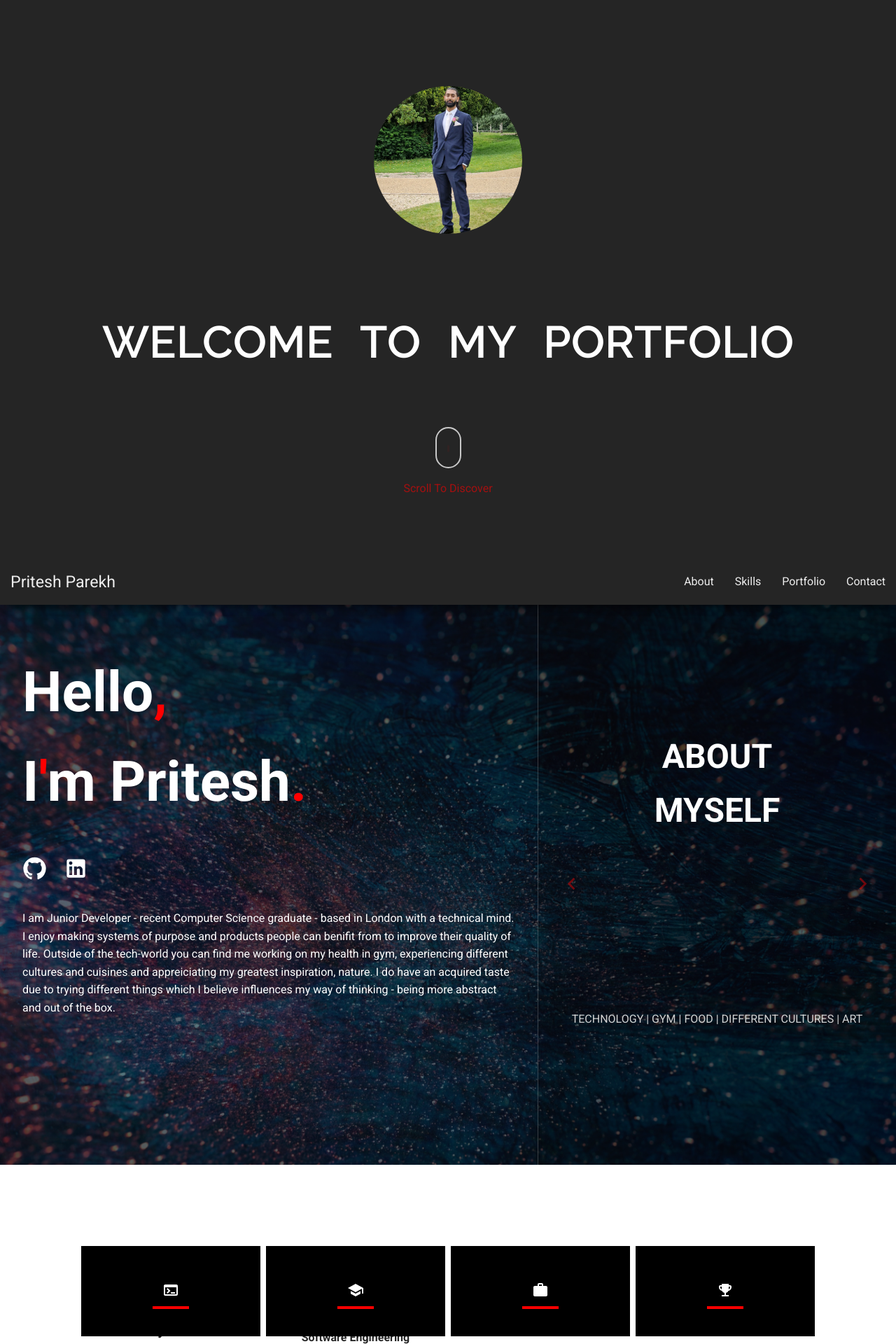
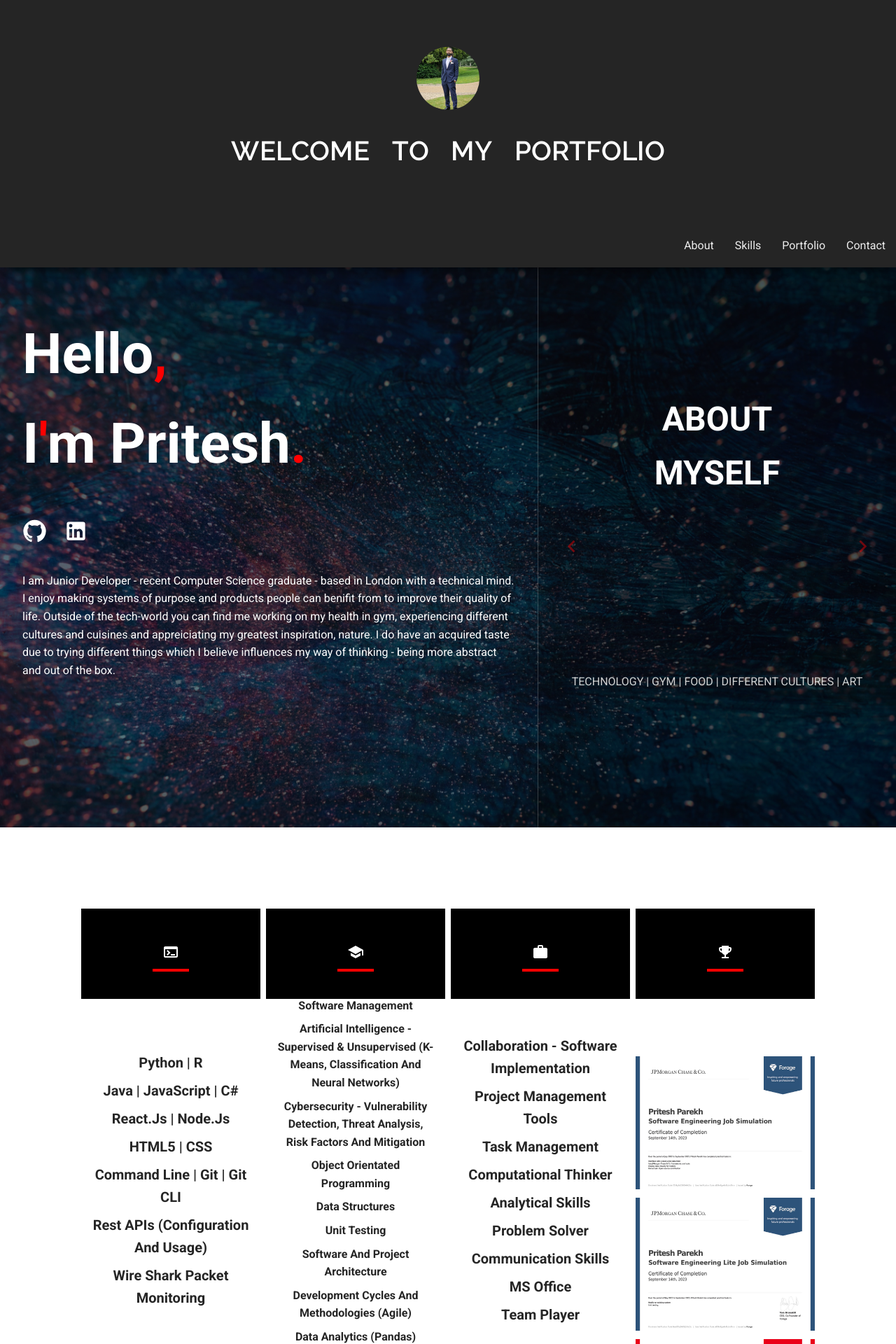
Before and after one commit to Pritesh2k/pritesh-portfolio-aws, a React (Create React App) app: page / in a window 1280 px wide. Shown: the top 1920 px of the page at 70% size. Built offline with nearby package versions, Linux system fonts and the light colour scheme; no server answers.

Commit message:
Update to header and skills content

```diff
--- a/src/App.css
+++ b/src/App.css
@@ -84,6 +84,7 @@ body {
 }
 
 .header {
+  height: 40vh;
   background-color: var(--primary);
 }
 
--- a/src/App.js
+++ b/src/App.js
@@ -64,7 +64,7 @@ function App() {
         <div className="brand display__logo">
           <a href="#top" className="nav__link">
             {' '}
-            <span>Pritesh Parekh</span>
+            {/* <span>Pritesh Parekh</span> */}
           </a>
         </div>
 
--- a/src/CSS/hero.css
+++ b/src/CSS/hero.css
@@ -20,13 +20,13 @@
 }
 
 .header-image {
-  width: 16.5vw;
-  height: 16.5vw;
+  width: 7vw;
+  height: 7vw;
   border-radius: 50%;
 
   object-fit:cover;
 
-  animation: grow 1.25s ease-in-out forwards;
+  /* animation: grow 1.25s ease-in-out forwards; */
 }
 
 @keyframes grow {
@@ -64,7 +64,7 @@
 
   width: 100%;
   height: 30%;
-  gap: 3vw;
+  gap: 2rem;
 }
 
 .scroll-downs {
@@ -164,7 +164,7 @@
 .h1-text {
   color: #fff;
   font-family: 'Raleway', sans-serif;
-  font-size: 5vw;
+  font-size: 3vw;
   font-weight: 600;
   text-transform: uppercase;
 }
--- a/src/CSS/skills.css
+++ b/src/CSS/skills.css
@@ -111,7 +111,7 @@
 }
 
 .technical-skills-academic{
-    font-size: 1.2rem;
+    font-size: 1rem;
 }
 
 .technical-skills-extra{
--- a/src/JS/Hero.js
+++ b/src/JS/Hero.js
@@ -40,14 +40,14 @@ function Hero() {
                         <span>o</span>
                     </div>
                 </div>
-                <div className="scroll-downs">
+                {/* <div className="scroll-downs">
                     <div className="mousey">
                         <div className="scroller"></div>
                     </div>
                     <div className='mouse-text'>
                         Scroll To Discover
                     </div>
-                </div>
+                </div> */}
             </div>
         </>
     );
--- a/src/JS/Skills.js
+++ b/src/JS/Skills.js
@@ -20,22 +20,21 @@ const skillsData = [
         id: 1,
         icon: <TerminalIcon fontSize='medium' />,
         categories: [
-            'Python', 'JavaScript', 'Java', 'React.js',
-            'C#', 'R', 'HTML & CSS', 'Node.js', 'Git', 'Git CLI', 'Rest APIs - Configuration and Usage', 'Wire Shark Packet Monitoring'
+            'Python | R', 'Java | JavaScript | C#', 'React.js | Node.js', 'HTML5 | CSS', 'Command Line | Git | Git CLI', 'Rest APIs (Configuration and Usage)', 'Wire Shark Packet Monitoring'
         ]
     },
     {
         id: 2,
         icon: <SchoolIcon fontSize='medium' />,
         categories: [
-            'Software Engineering', 'Object Orientated Programming', 'Software Architecture', 'Development Cycles and Methodologies (Agile)', 'Data Analytics (Pandas)', 'Database Management (3NF Normalisation)', 'Data Structures', 'Unit Testing', 'Artificial Intelligence', 'Supervised & Unsupervised (K-Means, Classification and Neural Networks)', 'Cybersecurity - Threat Analysis, Risk Factors and Mitigation',
+            'Software Development', 'Software Management', 'Artificial Intelligence - Supervised & Unsupervised (K-Means, Classification and Neural Networks)', 'Cybersecurity - Vulnerability Detection, Threat Analysis, Risk Factors and Mitigation', 'Object Orientated Programming', 'Data Structures', 'Unit Testing', 'Software and Project Architecture', 'Development Cycles and Methodologies (Agile)', 'Data Analytics (Pandas)', 'Database Management (3NF Normalisation)',
         ]
     },
     {
         id: 3,
         icon: <WorkIcon fontSize='medium' />,
         categories: [
-            'Project Management', 'Project Architecture', 'Computational Thinker', 'Problem Solver', 'MS Office', 'Team Player'
+            'Collaboration - Software Implementation', 'Project Management Tools', 'Task Management', 'Computational Thinker', 'Analytical Skills', 'Problem Solver', 'Communication Skills', 'MS Office', 'Team Player'
         ]
     },
     {
```
